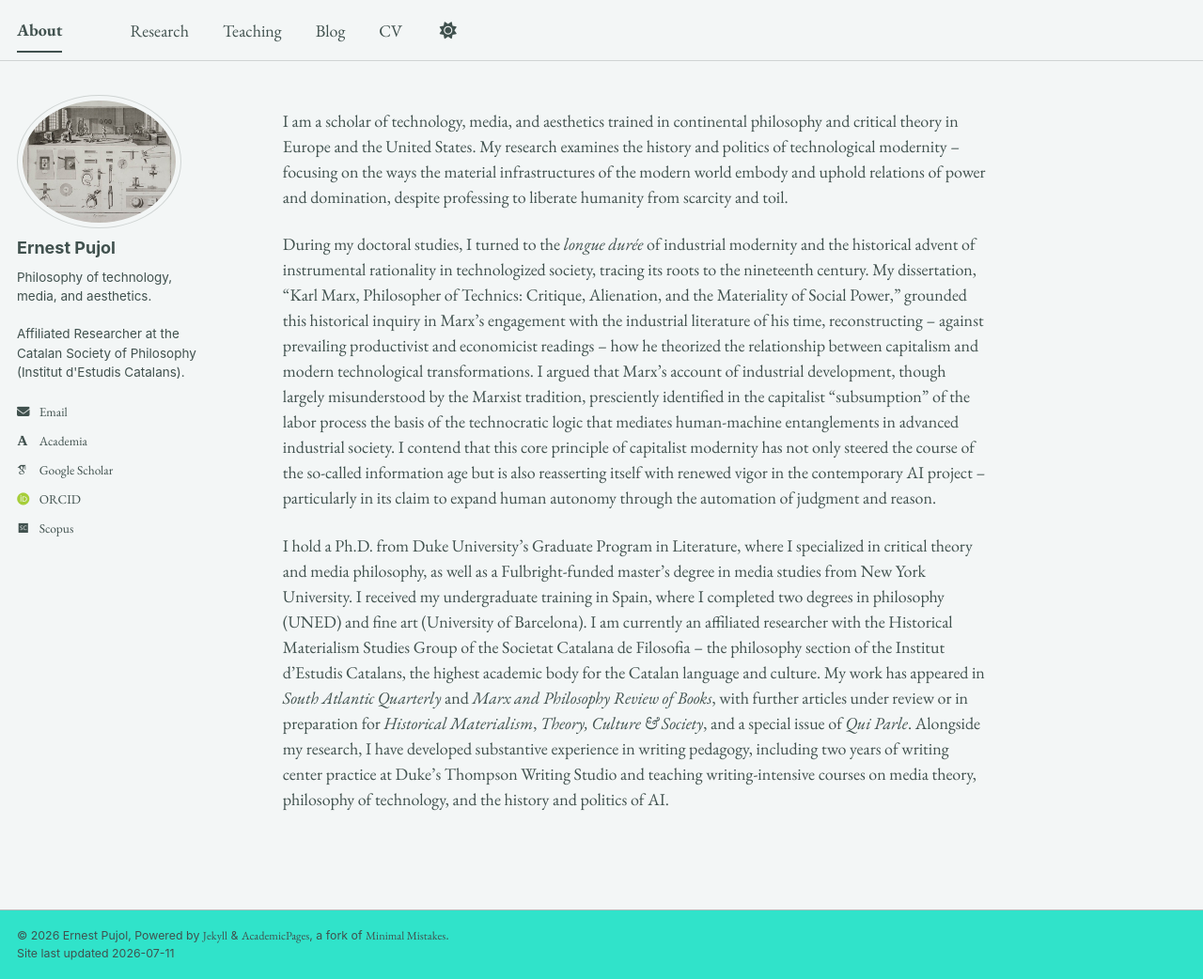
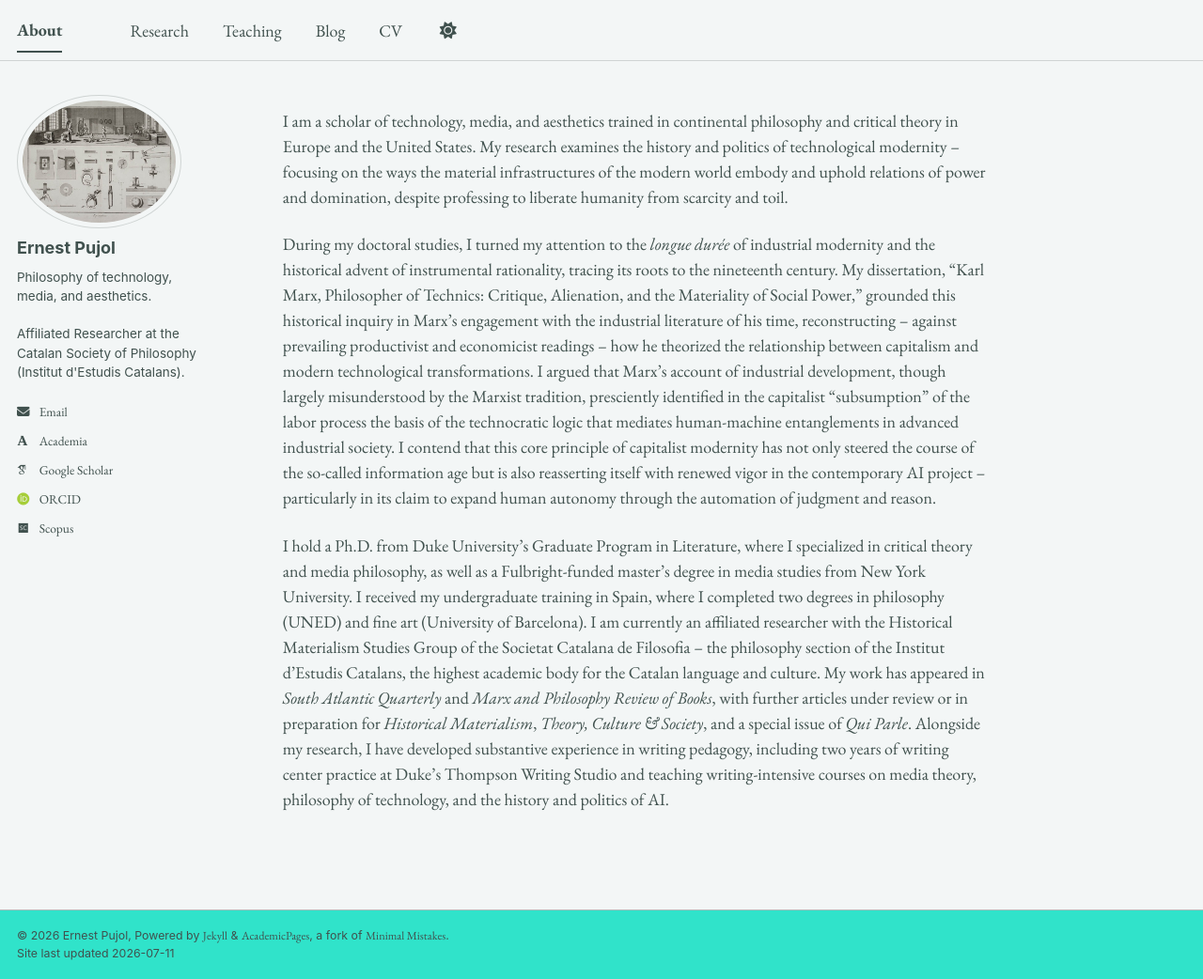
Before and after one commit to epujol90/epujol90.github.io, a Jekyll site: the page built from _pages/about.md, in a window 1280 px wide and 1042 px high. Shown: the whole window at 94% size. Built offline with Jekyll 4.4.1, drawn with Linux system fonts in a browser that asks for light colours; some web fonts are replaced; a script bundle is joined from its source files by our own code; library files that are not in the unit come from our copies.

Commit message:
Update about.md

```diff
--- a/_pages/about.md
+++ b/_pages/about.md
@@ -8,6 +8,6 @@ redirect_from:
 ---
 I am a scholar of technology, media, and aesthetics trained in continental philosophy and critical theory in Europe and the United States. My research examines the history and politics of technological modernity -- focusing on the ways the material infrastructures of the modern world embody and uphold relations of power and domination, despite professing to liberate humanity from scarcity and toil.
 
-During my doctoral studies, I turned to the _longue durée_ of industrial modernity and the historical advent of instrumental rationality in technologized society, tracing its roots to the nineteenth century. My dissertation, “Karl Marx, Philosopher of Technics: Critique, Alienation, and the Materiality of Social Power,” grounded this historical inquiry in Marx’s engagement with the industrial literature of his time, reconstructing -- against prevailing productivist and economicist readings -- how he theorized the relationship between capitalism and modern technological transformations. I argued that Marx’s account of industrial development, though largely misunderstood by the Marxist tradition, presciently identified in the capitalist "subsumption" of the labor process the basis of the technocratic logic that mediates human-machine entanglements in advanced industrial society. I contend that this core principle of capitalist modernity has not only steered the course of the so-called information age but is also reasserting itself with renewed vigor in the contemporary AI project -- particularly in its claim to expand human autonomy through the automation of judgment and reason.
+During my doctoral studies, I turned my attention to the _longue durée_ of industrial modernity and the historical advent of instrumental rationality, tracing its roots to the nineteenth century. My dissertation, “Karl Marx, Philosopher of Technics: Critique, Alienation, and the Materiality of Social Power,” grounded this historical inquiry in Marx’s engagement with the industrial literature of his time, reconstructing -- against prevailing productivist and economicist readings -- how he theorized the relationship between capitalism and modern technological transformations. I argued that Marx’s account of industrial development, though largely misunderstood by the Marxist tradition, presciently identified in the capitalist "subsumption" of the labor process the basis of the technocratic logic that mediates human-machine entanglements in advanced industrial society. I contend that this core principle of capitalist modernity has not only steered the course of the so-called information age but is also reasserting itself with renewed vigor in the contemporary AI project -- particularly in its claim to expand human autonomy through the automation of judgment and reason.
 
 I hold a Ph.D. from Duke University’s Graduate Program in Literature, where I specialized in critical theory and media philosophy, as well as a Fulbright-funded master’s degree in media studies from New York University. I received my undergraduate training in Spain, where I completed two degrees in philosophy (UNED) and fine art (University of Barcelona). I am currently an affiliated researcher with the Historical Materialism Studies Group of the Societat Catalana de Filosofia -- the philosophy section of the Institut d’Estudis Catalans, the highest academic body for the Catalan language and culture. My work has appeared in _South Atlantic Quarterly_ and _Marx and Philosophy Review of Books_, with further articles under review or in preparation for _Historical Materialism_, _Theory, Culture & Society_, and a special issue of _Qui Parle_. Alongside my research, I have developed substantive experience in writing pedagogy, including two years of writing center practice at Duke’s Thompson Writing Studio and teaching writing-intensive courses on media theory, philosophy of technology, and the history and politics of AI.
```
